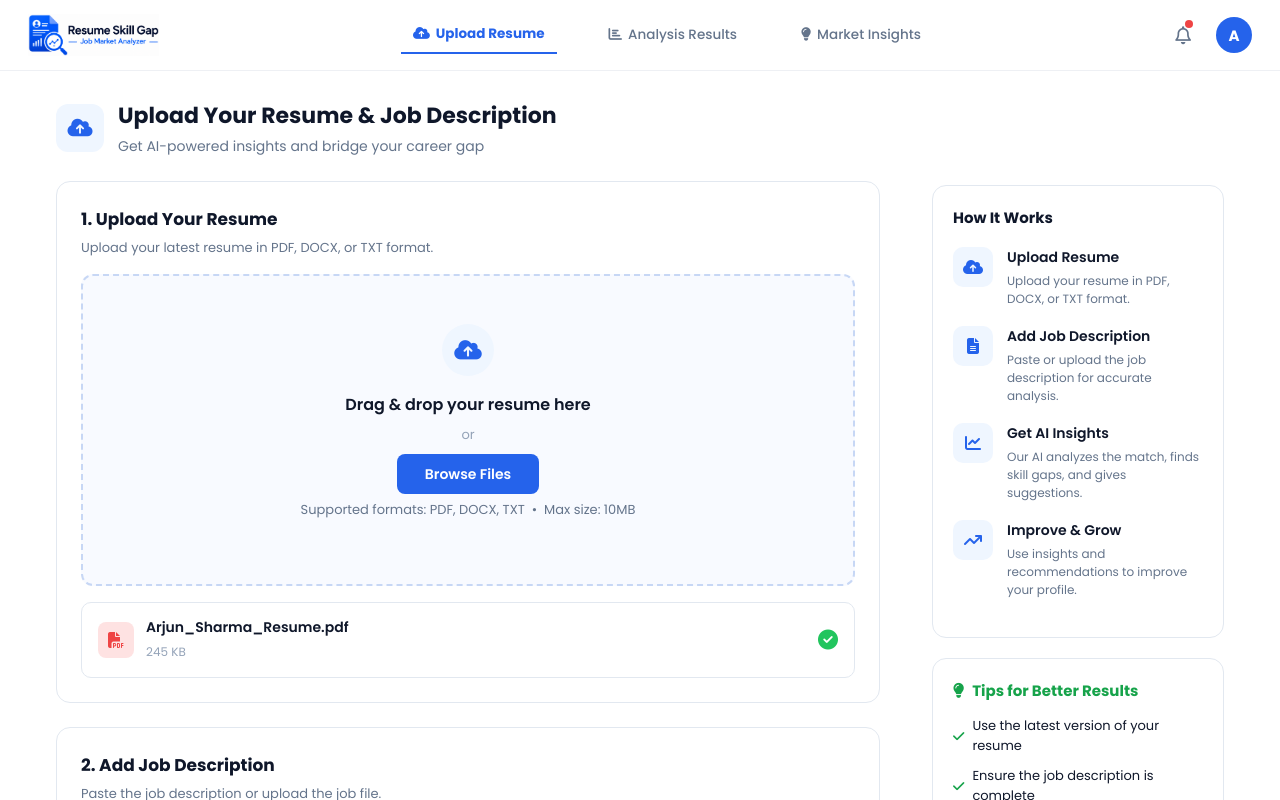
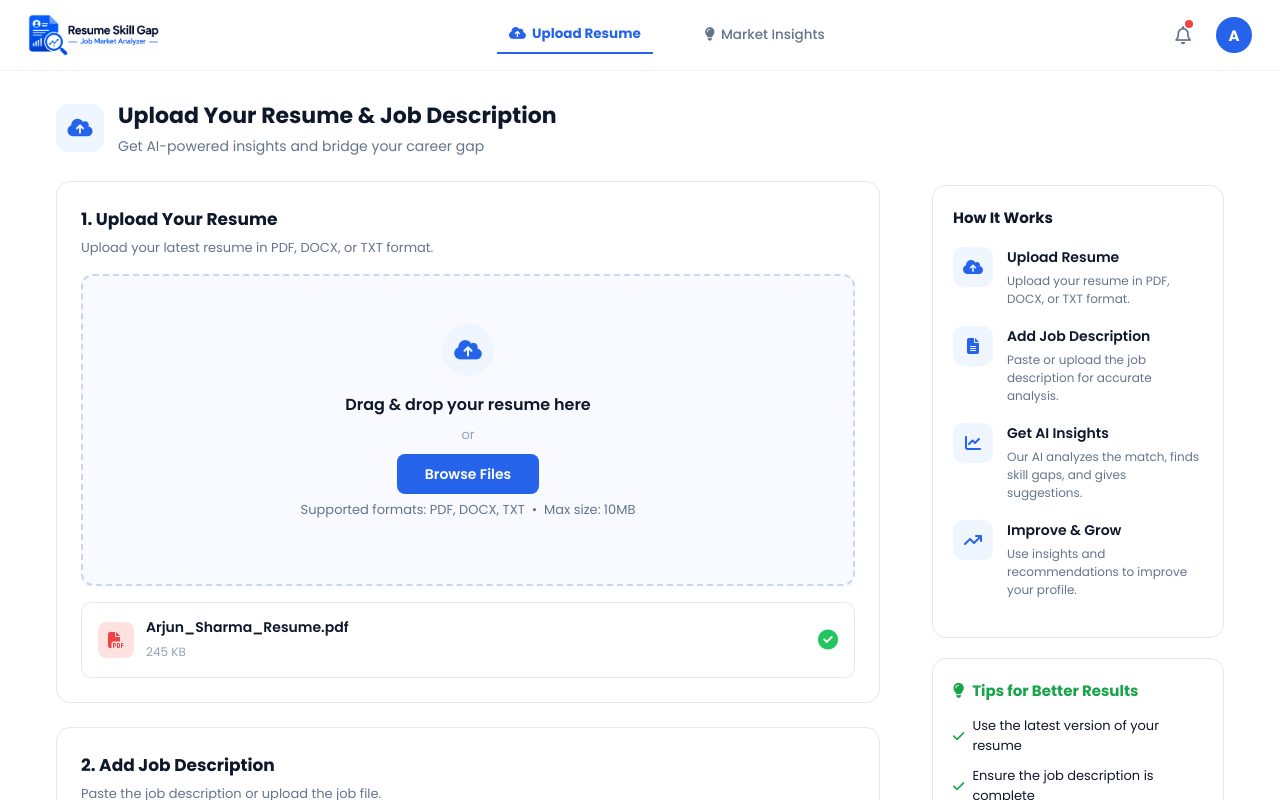
Before and after one commit to hiteshshetty130-coder/AI-Resume-Analyzer, a React (Vite) app in the folder frontend/: page /upload in a window 1280 px wide. Shown: the top 800 px of the page. Built offline with nearby package versions, Linux system fonts and the light colour scheme; sample sign-in values are in the browser's storage.

Commit message:
Updated Navbar active logic

```diff
--- a/frontend/src/components/AiRecommendations.jsx
+++ b/frontend/src/components/AiRecommendations.jsx
@@ -1,6 +1,8 @@
 import React from 'react'
 
 function AiRecommendations() {
+
+
   return (
     <div className="ai-section">
 
@@ -15,16 +17,7 @@
       <div className="ai-body">
 
         <div className="ai-steps">
-          {recommendations.map((item,i)=>(
-            <div className="ai-step" key={i}>
-                <div className="step-num">{i+1}</div>
-                <div className="step-content">
-                  <h4>{item.title}</h4>
-                  <p>{item.desc}</p>
-                </div>
-                <a href="#" className='view-link'>View Resources --</a>
-            </div>
-          ))}
+
         </div>
 
         <div className="ai-image">
--- a/frontend/src/components/UploadNavBar.jsx
+++ b/frontend/src/components/UploadNavBar.jsx
@@ -1,4 +1,5 @@
 import React from "react";
+import {NavLink} from "react-router-dom";
 
 export default function UploadNavBar() {
   return (
@@ -10,20 +11,16 @@
 
       <ul className="upload-nav-links">
         <li>
-          <a href="#" className="active">
+          <NavLink to="/upload" className={({isActive})=>(isActive?"active":"")}>
             <i className="fa-solid fa-cloud-arrow-up"></i> Upload Resume
-          </a>
+          </NavLink>
         </li>
 
+
         <li>
-          <a href="#">
-            <i className="fa-solid fa-chart-bar"></i> Analysis Results
-          </a>
-        </li>
-        <li>
-          <a href="#">
+          <NavLink to="#" className={({isActive})=>(isActive?"":"")}>
             <i className="fa-solid fa-lightbulb"></i> Market Insights
-          </a>
+          </NavLink>
         </li>
       </ul>
 
```
